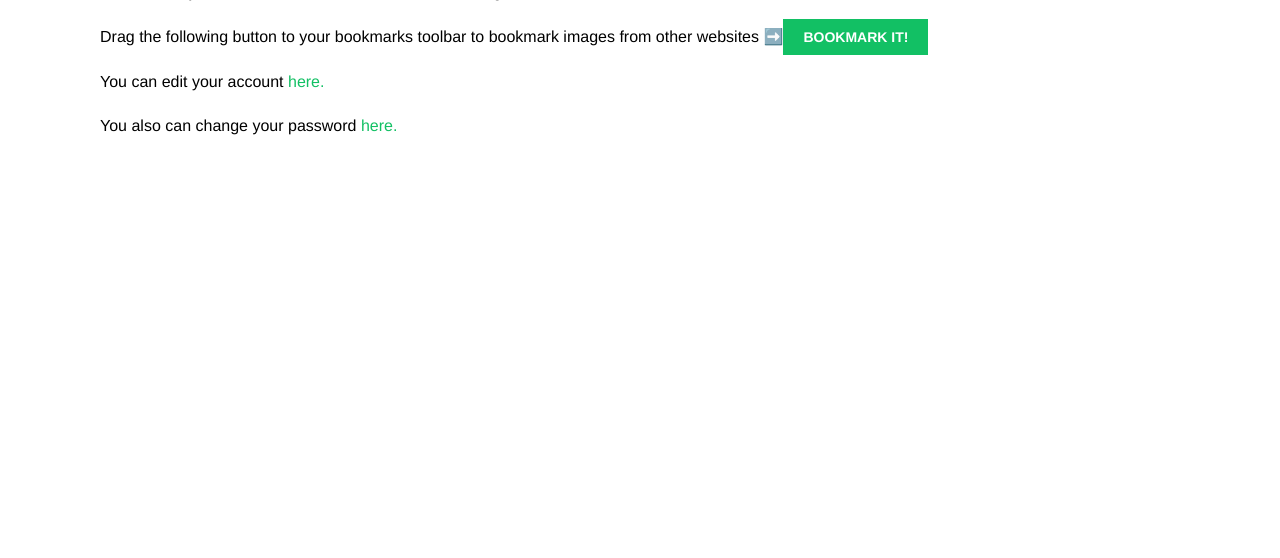
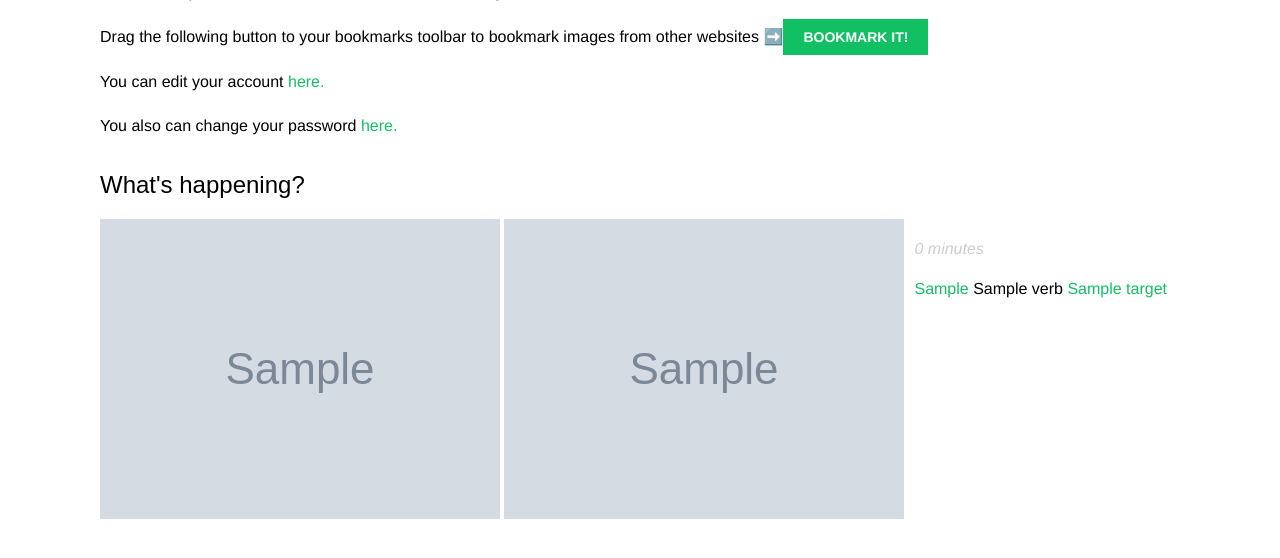
Before and after one commit to PDDsa/bookmarks, a Django app: template account/templates/account/dashboard.html in a window 1280 px wide. Shown: the part 177-735 px from the top of the page. Run offline with Django 3.2, Linux system fonts and the light colour scheme; the template is opened without the code that fills it: most values are stand-ins (such as "Sample title", 1, 10 or a date in 2020); grey boxes marked "Sample" are stand-in pictures; some libraries are stand-ins or nearby versions; some web fonts are replaced.

Commit message:
增加活动流应用 首页显示用户近期动作

```diff
--- a/account/templates/account/dashboard.html
+++ b/account/templates/account/dashboard.html
@@ -8,4 +8,8 @@
     <p>Drag the following button to your bookmarks toolbar to bookmark images from other websites ➡️<a href=" javascript:{% include 'bookmarklet_luncher.js' %}" class="button">Bookmark it!</a> </p>
     <p>You can edit your account <a href="{% url 'edit' %}">here.</a> </p>
     <P>You also can change your password  <a href="{% url 'password_change' %}">here.</a> </P>
+    <h2>What's happening?</h2>
+    {% for action in actions %}
+        {% include "actions/action/detail.html" %}
+    {% endfor %}
 {% endblock %}
--- /dev/null
+++ b/actions/templates/actions/action/detail.html
@@ -0,0 +1,35 @@
+{% load thumbnail %}
+{% with user=action.user profile=action.user.profile %}
+<div class="action">
+    <div class="images">
+        {% if profile.photo %}
+        {% thumbnail profile.photo "80x80" crop="100%" as im %}
+        <a href="{{ user.get_absolute_url }}">
+            <img src="{{ im.url }}" alt="{{ user.get_full_name }}" class="item-img">
+        </a>
+        {% endthumbnail %}
+        {% endif %}
+        {% if action.target %}
+            {% with target=action.target %}
+            {% if target.image %}
+            {% thumbnail target.image "80x80" crop="100%" as im %}
+            <a href="{{ target.get_absolute_url }}">
+                <img src="{{ im.url }}">
+            </a>
+            {% endthumbnail %}
+            {% endif %}
+            {% endwith %}
+        {% endif %}
+    </div>
+    <div class="info">
+        <p><span class="date">{{ action.created|timesince }}</span> </p>
+        <a href="{{ user.get_absolute_url }}">{{ user.first_name }}</a>
+        {{ action.verb }}
+        {% if action.target %}
+            {% with target=action.target %}
+            <a href="{{ target.get_absolute_url }}">{{ target }}</a>
+            {% endwith %}
+        {% endif %}
+    </div>
+</div>
+{% endwith %}
--- a/bookmarks/settings.py
+++ b/bookmarks/settings.py
@@ -39,7 +39,8 @@ INSTALLED_APPS = [
     'django.contrib.messages',
     'django.contrib.staticfiles',
     'images',
-    'sorl.thumbnail'
+    'actions',
+    'sorl.thumbnail',
 ]
 
 MIDDLEWARE = [
--- a/images/templates/images/image/detail.html
+++ b/images/templates/images/image/detail.html
@@ -63,10 +63,10 @@
                     for(i in data){
                             div = "<div><img src="+ data[i][1] + "><p>" + data[i][0]+'</p></div>'
                             divs += div
-                            }$('.image-likes').html(divs)
+                            }
 
                 $('.image-likes').html(parseInt($('span.count .total').text()) == 0 ?
-                '<p class="error"> No body likes this images yet.</p>':html)
+                '<p class="error"> No body likes this images yet.</p>':divs)
                 $('span.count').html(previous_likes == 1? '<span class="total">1</span> like' :
                 '<span class="total">'+previous_likes+'</span> likes')
 
--- a/images/views.py
+++ b/images/views.py
@@ -7,7 +7,7 @@ from django.views.decorators.http import require_POST
 from django.http import JsonResponse, HttpResponse
 from django.core.paginator import PageNotAnInteger, EmptyPage, Paginator
 from common.decorators import ajax_required
-import json
+from actions.utils import create_action
 
 
 @login_required
@@ -20,6 +20,7 @@ def image_create(request):
             new_image = form.save(commit=False)
             new_image.user = request.user
             new_image.save()
+            create_action(request.user, "bookmarked image", new_image)
             messages.success(request, "Image added successfully")
             return redirect(new_image.get_absolute_url())
     else:
@@ -54,6 +55,7 @@ def image_like(request):
             image = Image.objects.get(id=image_id)
             if action == 'like':
                 image.user_like.add(request.user)
+                create_action(request.user, "likes", image)
 
             else:
                 image.user_like.remove(request.user)
```
Also changed, not shown: account/views.py (+13 -2 lines), actions/utils.py (added, +22 -0 lines), db.sqlite3.
